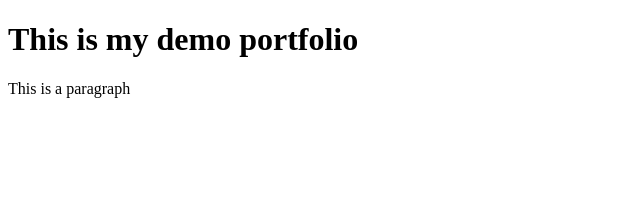
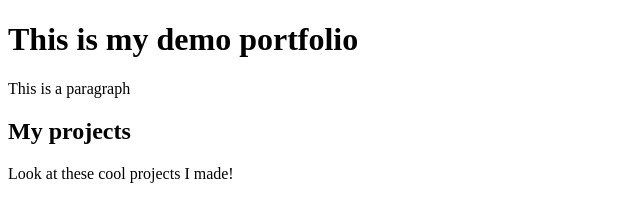
Before and after one commit to lillianjade05/test_webpage_2_au_2026, a plain HTML site: page index.html in a window 1280 px wide. Shown: the whole page, without its empty margins (0-640 px from the left). Drawn offline with Linux system fonts and the light colour scheme.

Commit message:
create index.html
Removed extra spaces in headings and paragraphs, and added a new section for projects.

```diff
--- a/index.html
+++ b/index.html
@@ -1,7 +1,10 @@
 <!DOCTYPE html>
 <html lang="en">
 <body>
-  <h1> This is my demo portfolio </h1>
-  <p> This is a paragraph </p>
+  <h1>This is my demo portfolio</h1>
+  <p>This is a paragraph</p>
+
+  <h2>My projects</h2>
+  <p>Look at these cool projects I made!</p>
 </body>
 </html>
```
